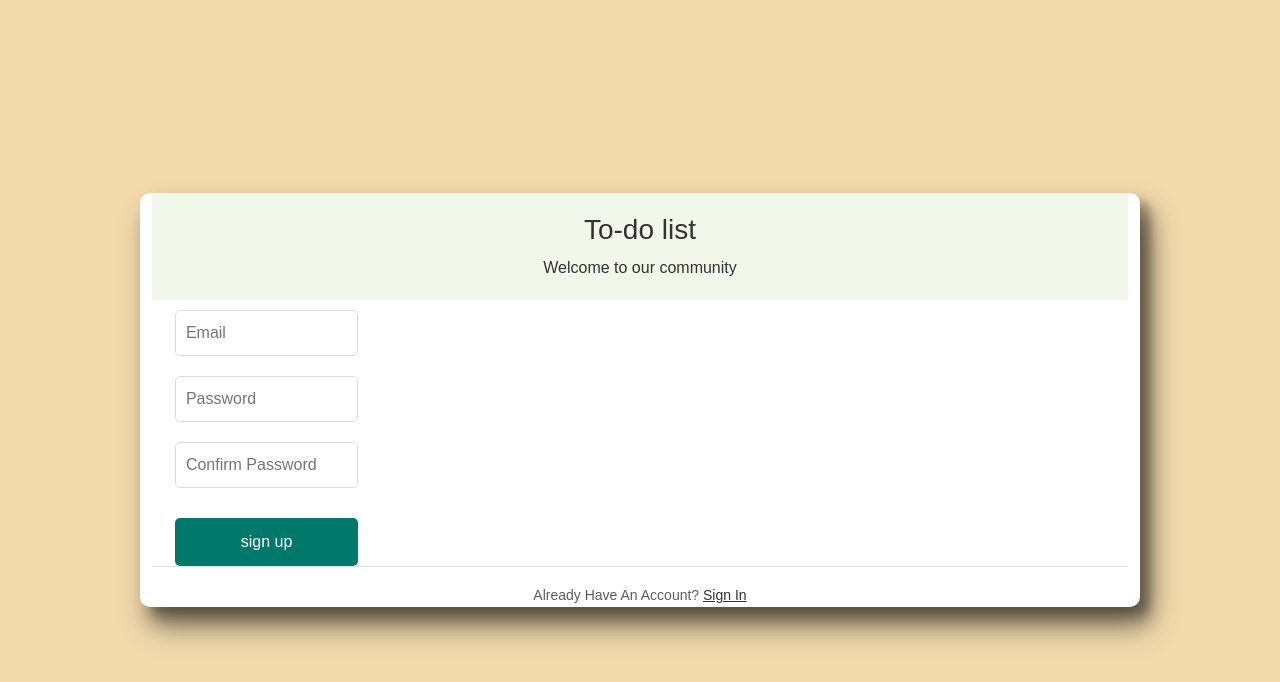
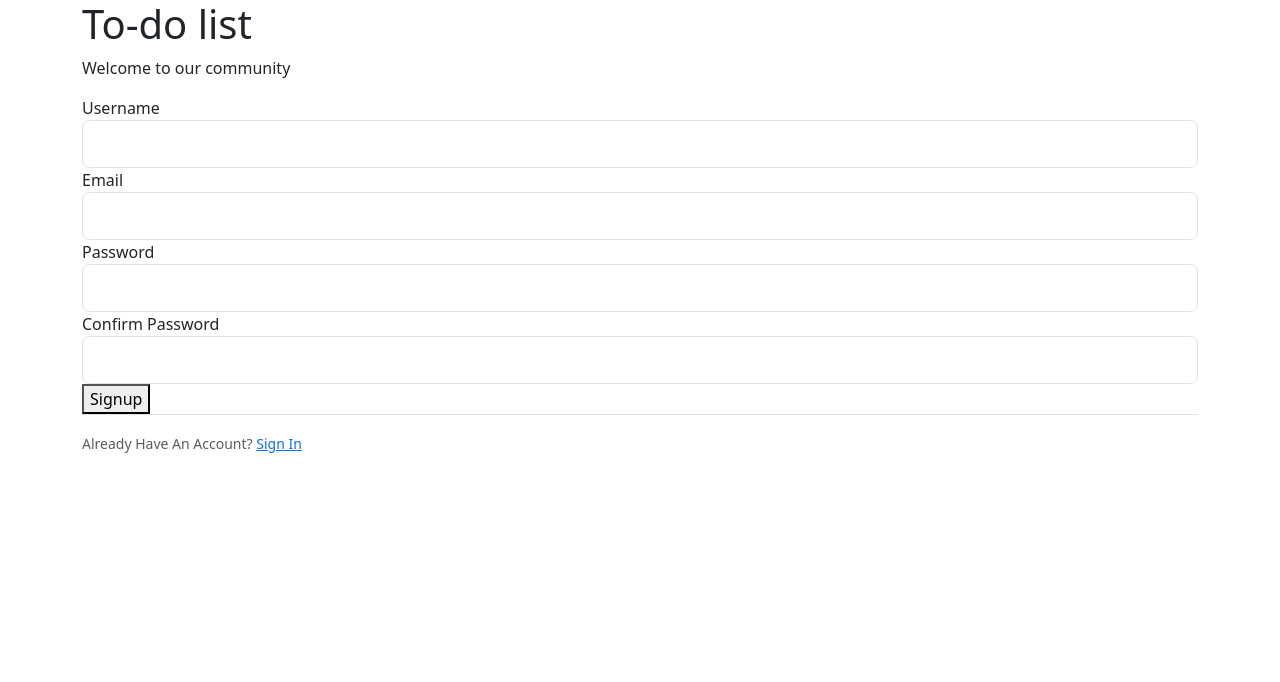
Before and after one commit to Younisprogramming/To-Do_List, a Flask app: page /register in a window 1280 px wide. Shown: the top 682 px of the page. Run offline with Flask 3, Linux system fonts and the light colour scheme.

Commit message:
login and sign up finished

```diff
--- a/flask_app.py
+++ /dev/null
@@ -1,40 +0,0 @@
-from flask import Flask, redirect, render_template, url_for, flash
-from forms import RegistrationForm, LoginForm
-from flask_wtf import FlaskForm, CSRFProtect
-
-app = Flask(__name__)
-app.config['SECRET_KEY'] = '5791628bb0b13ce0c676dfde280ba245'
-
-posts = [ {
-            'author': 'younis taher',
-            'title': 'Blog Post 1',
-            'age' : 21,
-            'date_posted': 'April 20, 2018'
-},
-         {
-             'author' : 'mina talla',
-             'title' : 'Blog Post 2',
-             'age' : 22,
-             'date_posted' : 'April 21, 2018'
-         }
-]
-
-@app.route('/')
-def home():
-    return render_template('home.html', posts=posts)
-
-@app.route('/register', methods=['GET', 'POST'])
-def register():
-    form = RegistrationForm()
-    if form.validate_on_submit():
-        flash(f'Account created for {form.username.data}!', 'success')
-        return redirect(url_for('home'))
-    return render_template('register.html', title='Register', form=form)
-
-@app.route('/login')
-def login():
-    form = LoginForm()
-    return render_template('login.html', title='Login', form=form)
-
-if __name__ == '__main__':
-    app.run(debug=True)
--- /dev/null
+++ b/run.py
@@ -0,0 +1,4 @@
+from web_flask import app
+
+if __name__ == '__main__':
+    app.run(debug=True)
--- a/templates/register.html
+++ /dev/null
@@ -1,26 +0,0 @@
-{% extends "layout.html" %}
-{% block content %}
-<div class="container">
-    <div class="logo">
-        <h1>To-do list</h1>
-        <p>Welcome to our community</p>
-    </div>
-    <div class="form-container">
-        <div class="content-section">
-            <form method="post" action="">
-                    {{ form.hidden_tag() }}
-                    <input type="email" placeholder="Email" required>
-                    <input type="password" placeholder="Password" required>
-                    <input type="password" placeholder="Confirm Password" required>
-                    <button type="submit">sign up</button>
-            </form>
-        </div>
-    </div>
-    <div class="border-top pt-3">
-        <small class="text-muted">
-            Already Have An Account? <a href="{{ url_for('login') }}" class="ml-2">Sign In</a>
-        </small>
-    </div>
-</div>
-
-{% endblock %}
--- /dev/null
+++ b/web_flask/routes.py
@@ -0,0 +1,45 @@
+from flask import render_template, url_for, flash, redirect
+from web_flask import app
+from web_flask.forms import RegistrationForm, LoginForm
+
+
+posts = [
+    {
+        'author': 'younis',
+        'title': 'todo 1',
+        'content': 'First todo content',
+        'date_posted': ' 9/8/2024'
+    },
+    {
+        'author': 'mina talla',
+        'title': 'todo 2',
+        'content': 'Second second content',
+        'date_posted': '9/8/2024'
+    }
+]
+
+
+@app.route("/")
+@app.route("/home")
+def home():
+    return render_template('home.html', posts=posts)
+
+@app.route("/register", methods=['GET', 'POST'])
+def register():
+    form = RegistrationForm()
+    if form.validate_on_submit():
+        flash(f'Account created for {form.username.data}!', 'success')
+        return redirect(url_for('home'))
+    return render_template('register.html', title='Register', form=form)
+
+
+@app.route("/login", methods=['GET', 'POST'])
+def login():
+    form = LoginForm()
+    if form.validate_on_submit():
+        if form.email.data == 'admin@todo.com' and form.password.data == 'password':
+            flash('You have been logged in!', 'success')
+            return redirect(url_for('home'))
+        else:
+            flash('Login Unsuccessful. Please check username and password', 'danger')
+    return render_template('login.html', title='Login', form=form)
--- a/templates/home.html
+++ b/web_flask/templates/home.html
@@ -3,6 +3,5 @@
         {% for post in posts%}
             <h2>{{ post.title }}</h2>
             <p>By {{ post.author }} on {{ post.date_posted }}</p>
-            <p>age = {{ post.age }}</p>
         {% endfor %}
 {% endblock %}
--- a/templates/layout.html
+++ b/web_flask/templates/layout.html
@@ -6,7 +6,7 @@
     <title>Bootstrap demo</title>
     <link href="https://cdn.jsdelivr.net/npm/bootstrap@5.3.3/dist/css/bootstrap.min.css" rel="stylesheet" integrity="sha384-QWTKZyjpPEjISv5WaRU9OFeRpok6YctnYmDr5pNlyT2bRjXh0JMhjY6hW+ALEwIH" crossorigin="anonymous">
 
-    <link rel="stylesheet" type="text/css" href="{{ url_for('static', filename='styles/login.css') }}">
+     <!-- <link rel="stylesheet" type="text/css" href="{{ url_for('static', filename='styles/login.css') }}"> -->
 
     <title>My To-Do List</title>
 </head>
--- /dev/null
+++ b/web_flask/templates/register.html
@@ -0,0 +1,76 @@
+{% extends "layout.html" %}
+{% block content %}
+<div class="container">
+    <div class="logo">
+        <h1>To-do list</h1>
+        <p>Welcome to our community</p>
+    </div>
+    <div class="content-section">
+        <form method="post" action="">
+            {{ form.hidden_tag() }}
+            <fieldset class="form-group">
+                <!-- <legend class="border-bottom mb-4">Join today</legend> -->
+                <div class="form-group">
+                    {{ form.username.label(class="form-control-label") }}
+                    {% if form.username.errors %}
+                        {{ form.username(class="form-control form-control-lg is-invalid") }}
+                        <div class="invalid-feedback">
+                            {% for error in form.username.errors %}
+                                <span>{{ error }}</span>
+                            {% endfor %}
+                        </div>
+                    {% else %}
+                        {{ form.username(class="form-control form-control-lg") }}
+                    {% endif %}
+                </div>
+                <div class="form-group">
+                    {{ form.email.label(class="form-control-label") }}
+                    {% if form.email.errors %}
+                        {{ form.email(class="form-control form-control-lg is-invalid") }}
+                        <div class="invalid-feedback">
+                            {% for error in form.email.errors %}
+                                <span>{{ error }}</span>
+                            {% endfor %}
+                        </div>
+                    {% else %}
+                        {{ form.email(class="form-control form-control-lg") }}
+                    {% endif %}
+                </div>
+                <div class="form-group">
+                    {{ form.password.label(class="form-control-label") }}
+                    {% if form.password.errors %}
+                        {{ form.password(class="form-control form-control-lg is-invalid") }}
+                        <div class="invalid-feedback">
+                            {% for error in form.password.errors %}
+                                <span>{{ error }}</span>
+                            {% endfor %}
+                        </div>
+                    {% else %}
+                        {{ form.password(class="form-control form-control-lg") }}
+                    {% endif %}
+                </div>
+                <div class="form-group">
+                    {{ form.confirm_password.label(class="form-control-label") }}
+                    {% if form.confirm_password.errors %}
+                        {{ form.confirm_password(class="form-control form-control-lg is-invalid") }}
+                        <div class="invalid-feedback">
+                            {% for error in form.confirm_password.errors %}
+                                <span>{{ error }}</span>
+                            {% endfor %}
+                        </div>
+                    {% else %}
+                        {{ form.confirm_password(class="form-control form-control-lg") }}
+                    {% endif %}
+                </div>
+           </fieldset>
+            <button type="submit">Signup</button>
+        </form>
+    </div>
+    <div class="border-top pt-3">
+        <small class="text-muted">
+            Already Have An Account? <a href="{{ url_for('login') }}" class="ml-2">Sign In</a>
+        </small>
+    </div>
+</div>
+
+{% endblock %}
```
Also changed, not shown: templates/login.html (deleted, +0 -20 lines), web_flask/__init__.py (added, +7 -0 lines), web_flask/templates/login.html (added, +54 -0 lines), web_flask/forms.py (renamed from forms.py), web_flask/static/styles/image/background.jpeg (renamed from static/styles/image/background.jpeg), web_flask/static/styles/image/logo.jpeg (renamed from static/styles/image/logo.jpeg), web_flask/static/styles/login.css (line endings or trailing spaces).
